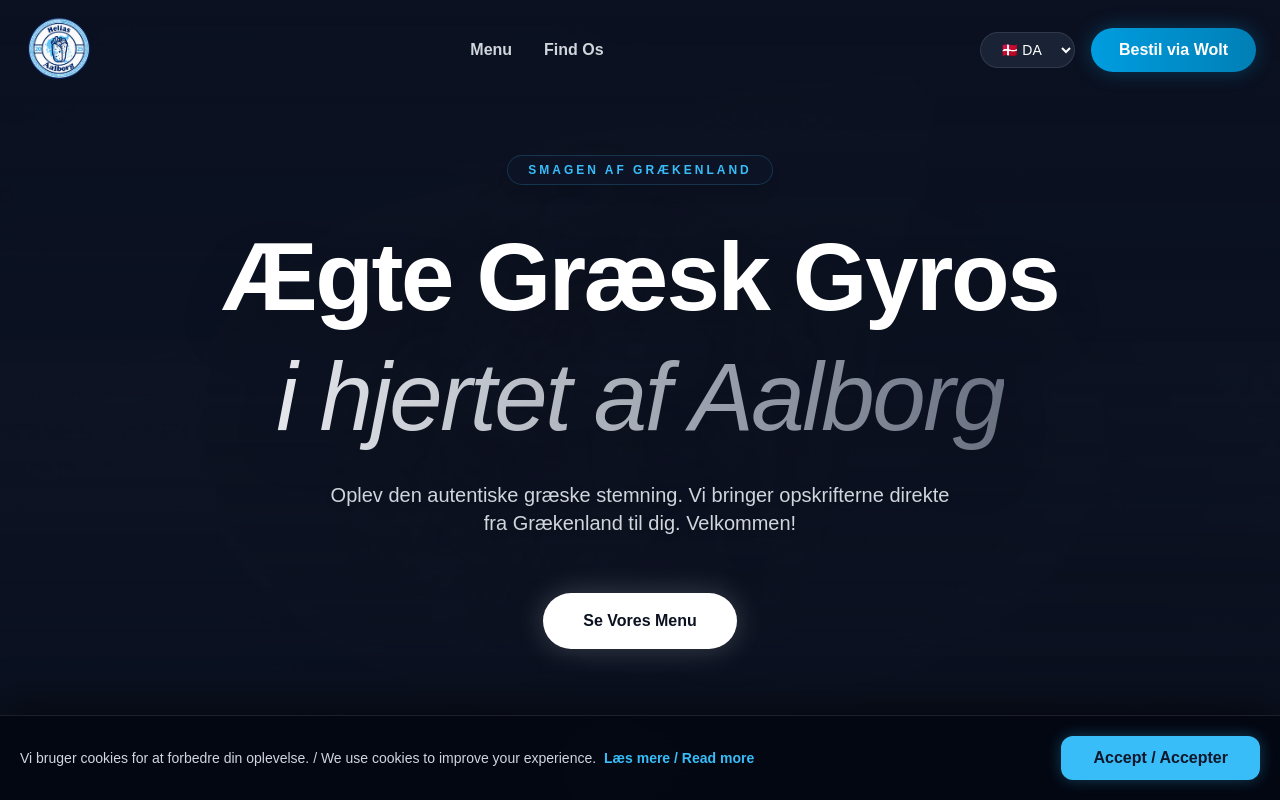
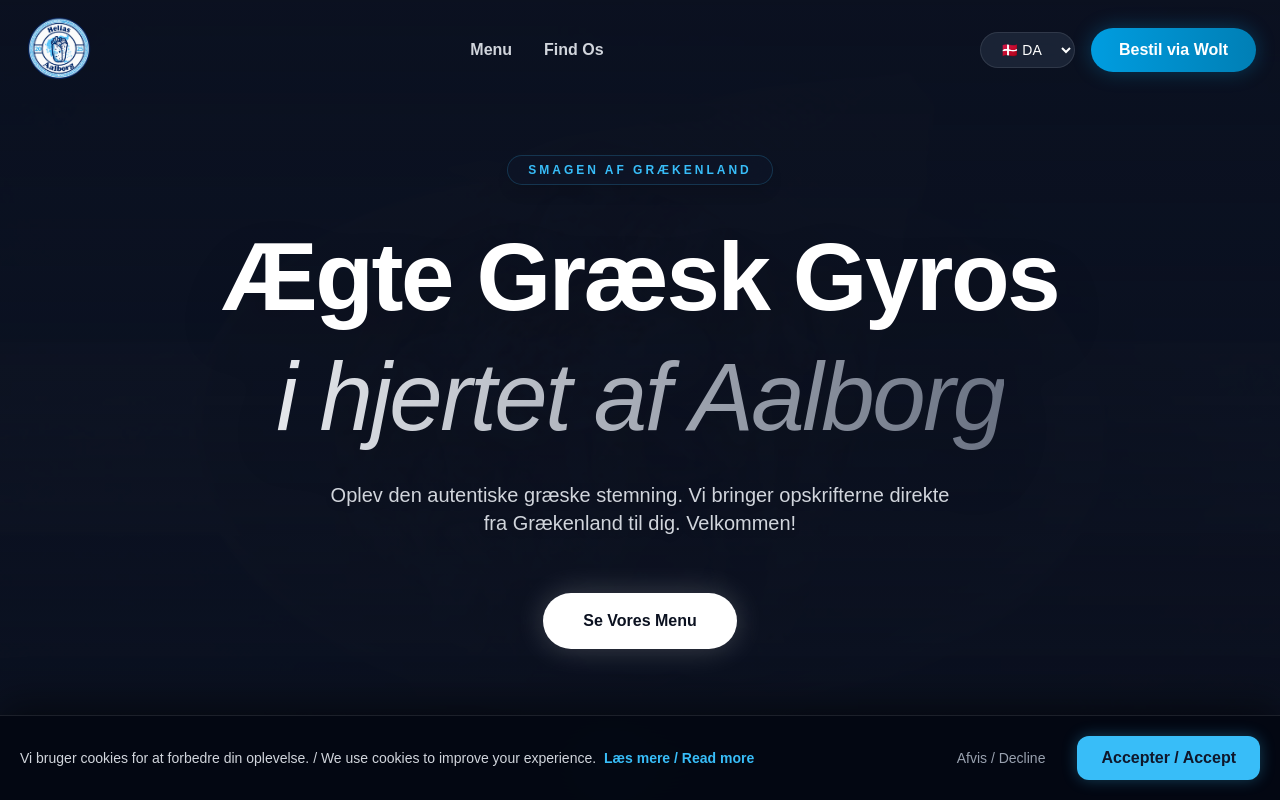
Before and after one commit to panoskoul108/hellas-aalborg-web, a Next.js app: page / in a window 1280 px wide. Shown: the top 800 px of the page. Built offline with nearby package versions, Linux system fonts and the light colour scheme; no server answers; the database is empty.

Commit message:
Update CookieBanner.tsx

```diff
--- a/app/CookieBanner.tsx
+++ b/app/CookieBanner.tsx
@@ -6,6 +6,7 @@ export default function CookieBanner() {
   const [isVisible, setIsVisible] = useState(false);
 
   useEffect(() => {
+    // Ελέγχουμε αν υπάρχει ήδη αποθηκευμένη απάντηση (είτε ναι είτε όχι)
     const consent = localStorage.getItem('cookieConsent');
     if (!consent) setIsVisible(true);
   }, []);
@@ -13,8 +14,15 @@ export default function CookieBanner() {
   if (!isVisible) return null;
 
   const acceptCookies = () => {
-    localStorage.setItem('cookieConsent', 'true');
+    localStorage.setItem('cookieConsent', 'accepted');
     setIsVisible(false);
+    // Στο μέλλον: Εδώ θα δίνουμε εντολή να φορτώσει το Google Analytics
+  };
+
+  const declineCookies = () => {
+    localStorage.setItem('cookieConsent', 'declined');
+    setIsVisible(false);
+    // Το site λειτουργεί κανονικά, απλώς δεν παρακολουθούμε τον χρήστη
   };
 
   return (
@@ -25,9 +33,18 @@ export default function CookieBanner() {
           Læs mere / Read more
         </Link>
       </p>
-      <button onClick={acceptCookies} className="bg-[#38BDF8] text-slate-900 font-extrabold px-8 py-2.5 rounded-xl hover:bg-sky-400 transition-colors whitespace-nowrap shadow-[0_0_15px_rgba(56,189,248,0.3)]">
-        Accept / Accepter
-      </button>
+
+      <div className="flex items-center gap-2 md:gap-4">
+        {/* Κουμπί Απόρριψης - Πιο διακριτικό */}
+        <button onClick={declineCookies} className="text-gray-400 hover:text-white font-medium px-4 py-2 text-sm transition-colors">
+          Afvis / Decline
+        </button>
+
+        {/* Κουμπί Αποδοχής - Έντονο */}
+        <button onClick={acceptCookies} className="bg-[#38BDF8] text-slate-900 font-extrabold px-6 py-2.5 rounded-xl hover:bg-sky-400 transition-colors whitespace-nowrap shadow-[0_0_15px_rgba(56,189,248,0.3)]">
+          Accepter / Accept
+        </button>
+      </div>
     </div>
   );
 }
```
